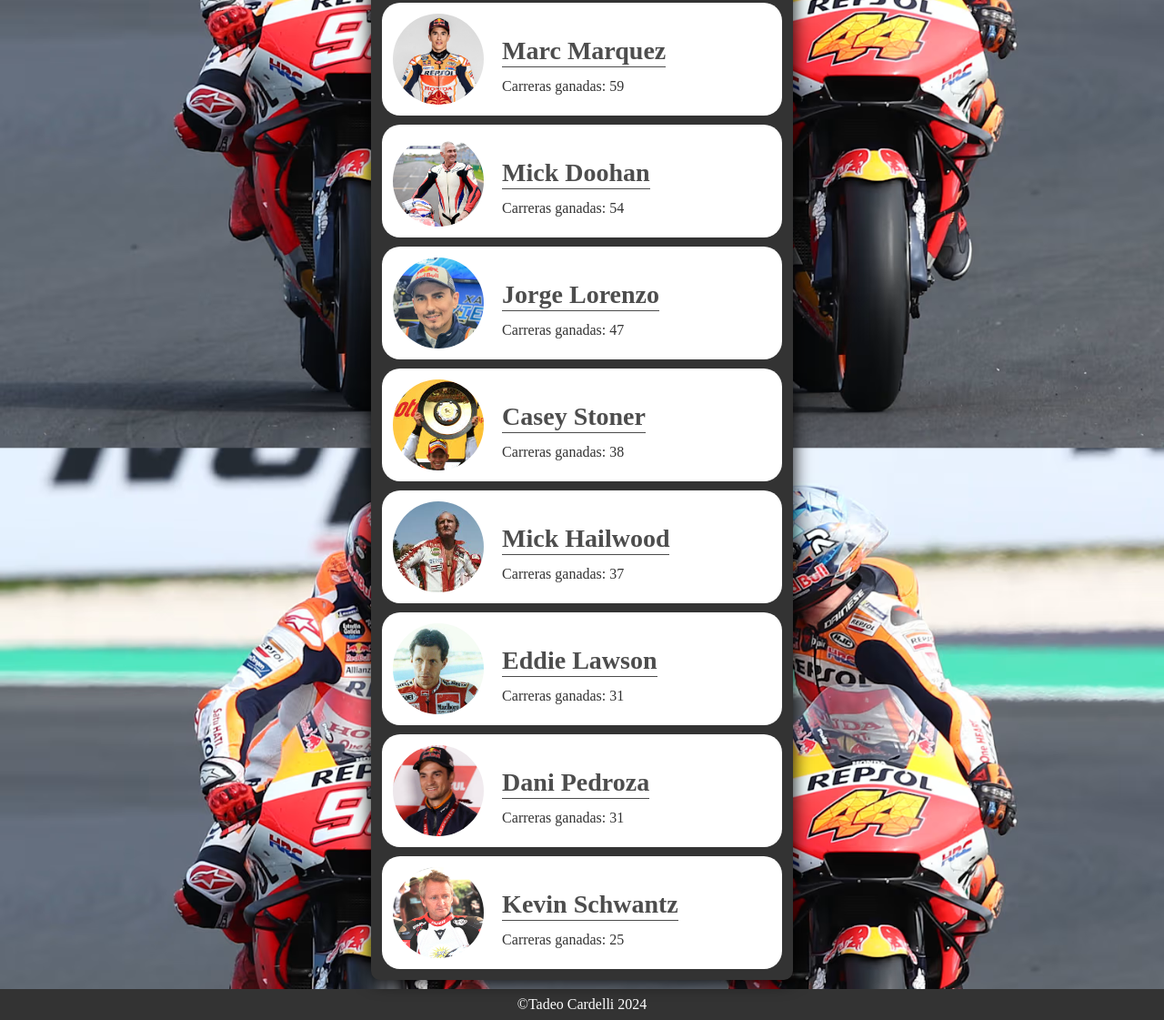
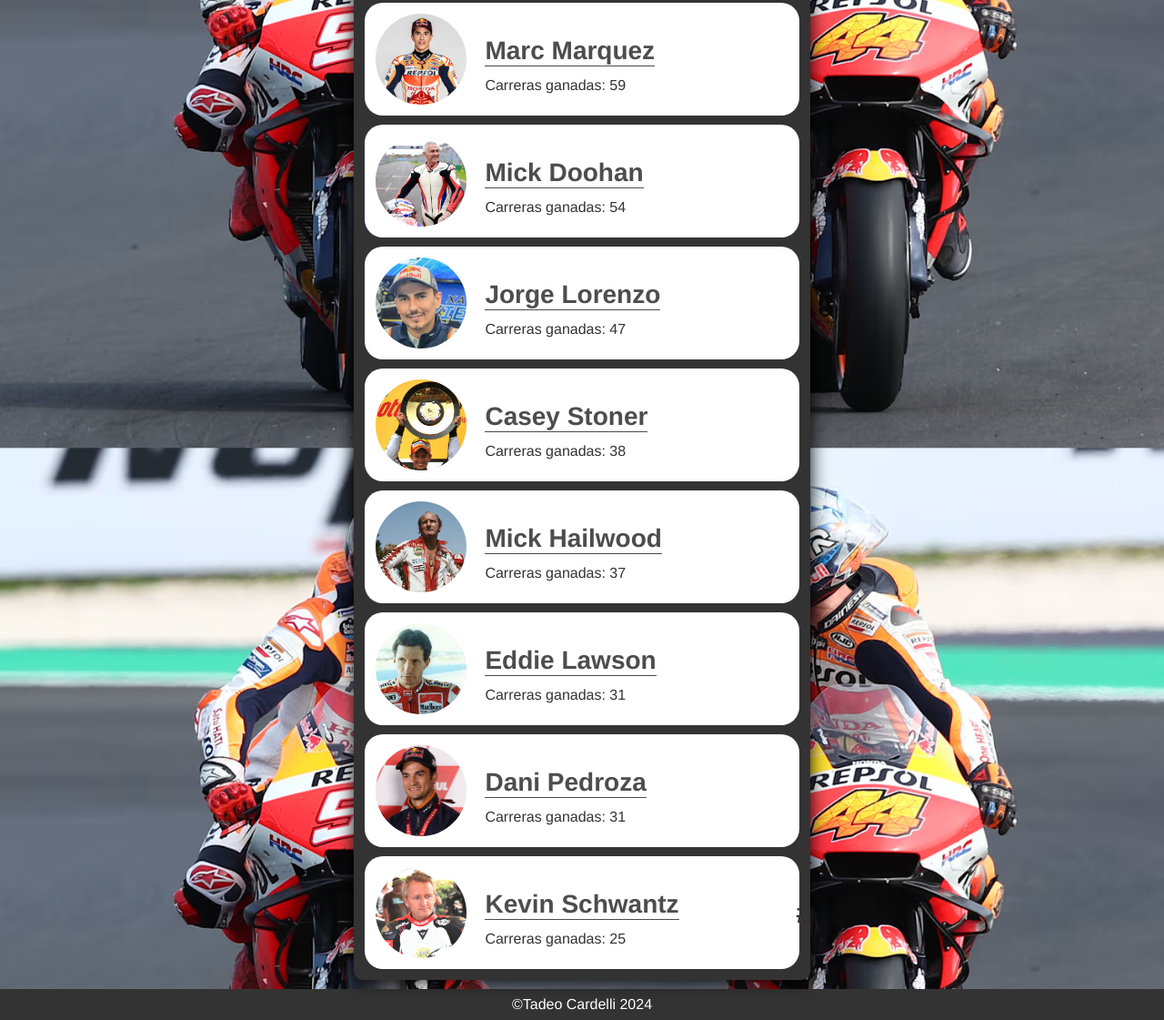
Before and after one commit to Tadeoo14/Ranking-UI, a plain HTML site: page index.html in a window 1280 px wide. Shown: the part 361-1482 px from the top of the page at 91% size. Drawn offline with Linux system fonts and the light colour scheme.

Commit message:
Finalizado

```diff
--- a/index.html
+++ b/index.html
@@ -11,102 +11,102 @@
     <main>
         <div class="container">
             <h3 class="title">Ranking de victorias del MotoGP</h3>
-            <div class="box">
-                <div class="list">
+            <div class="container-box">
+                <div class="card">
                     <div class="imgBox">
                         <img src=".\img/Valentino-Rossi.jpg" alt="Piloto Valentino Rossi">
                     </div>
-                    <div class="content">
+                    <div class="contenido">
                         <h2 class="rank" id="P1">#1</h2>
                         <h3>Valentino Rossi</h3>
                         <p>Carreras ganadas: 89</p>
                     </div>
                 </div>
-                <div class="list">
+                <div class="card">
                     <div class="imgBox">
                         <img src=".\img/Giacomo_Agostini.jpg" alt="Piloto Giacomo Agostini">
                     </div>
-                    <div class="content">
+                    <div class="contenido">
                         <h2 class="rank" id="P2">#2</h2>
                         <h3>Giacomo Agostini</h3>
                         <p>Carreras ganadas: 68</p>
                     </div>
                 </div>
-                <div class="list">
+                <div class="card">
                     <div class="imgBox">
                         <img src=".\img/Marc_Marquez.jpg" alt="Piloto Marc Marquez">
                     </div>
-                    <div class="content">
+                    <div class="contenido">
                         <h2 class="rank" id="P3">#3</h2>
                         <h3>Marc Marquez</h3>
                         <p>Carreras ganadas: 59</p>
                     </div>
                 </div>
-                <div class="list">
+                <div class="card">
                     <div class="imgBox">
                         <img src=".\img/Mick-D.jpg" alt="Piloto Mick Doohan">
                     </div>
-                    <div class="content">
+                    <div class="contenido">
                         <h2 class="rank">#4</h2>
                         <h3>Mick Doohan</h3>
                         <p>Carreras ganadas: 54</p>
                     </div>
                 </div>
-                <div class="list">
+                <div class="card">
                     <div class="imgBox">
                         <img src=".\img/Lorenzo.jpg" alt="Piloto Jorge Lorenzo">
                     </div>
-                    <div class="content">
+                    <div class="contenido">
                         <h2 class="rank" >#5</h2>
                         <h3>Jorge Lorenzo</h3>
                         <p>Carreras ganadas: 47</p>
                     </div>
                 </div>
-                <div class="list">
+                <div class="card">
                     <div class="imgBox">
                         <img src=".\img/CaserStoner.jpg" alt="Piloto Casey Stoner">
                     </div>
-                    <div class="content">
+                    <div class="contenido">
                         <h2 class="rank">#6</h2>
                         <h3>Casey Stoner</h3>
                         <p>Carreras ganadas: 38</p>
                     </div>
                 </div>
-                <div class="list">
+                <div class="card">
                     <div class="imgBox">
                         <img src=".\img/mick-Hailwood.jpg" alt="Piloto Mick Hailwood">
                     </div>
-                    <div class="content">
+                    <div class="contenido">
                         <h2 class="rank" >#7</h2>
                         <h3>Mick Hailwood</h3>
                         <p>Carreras ganadas: 37</p>
                     </div>
                 </div>
-                <div class="list">
+                <div class="card">
                     <div class="imgBox">
                         <img src=".\img/lawson.jpg" alt="Piloto Eddie Lawson">
                     </div>
-                    <div class="content">
+                    <div class="contenido">
                         <h2 class="rank" >#8</h2>
                         <h3>Eddie Lawson</h3>
                         <p>Carreras ganadas: 31</p>
                     </div>
                 </div>
-                <div class="list">
+                <div class="card">
                     <div class="imgBox">
                         <img src=".\img/dani-pedroza.jpg" alt="Piloto Dani Pedroza">
                     </div>
-                    <div class="content">
+                    <div class="contenido">
                         <h2 class="rank" >#9</h2>
                         <h3>Dani Pedroza</h3>
                         <p>Carreras ganadas: 31</p>
                     </div>
                 </div>
-                <div class="list">
+                <div class="card">
                     <div class="imgBox">
                         <img src=".\img/kevin-schwantz.jpg" alt="Piloto Kevin Schwantz">
                     </div>
-                    <div class="content">
+                    <div class="contenido">
                         <h2 class="rank">#10</h2>
                         <h3>Kevin Schwantz</h3>
                         <p>Carreras ganadas: 25</p>
--- a/styles.css
+++ b/styles.css
@@ -9,7 +9,7 @@
     padding: 0;
     list-style: none;
     text-decoration:none;
-    font-family: 'Times New Roman', Times, serif;
+    font-family: 'Franklin Gothic Medium', 'Arial Narrow', Arial, sans-serif;
 }
 
 main{
@@ -70,33 +70,24 @@ img{
     border-bottom: solid 2px var(--primery-color);
 
 }
-.box{
+.container-box{
     position: relative;
     min-width: 300px;
 }
 
-.box .list{
+.container-box .card{
     position: relative;
     display: flex;
     border-radius: 20px;
     padding: 12px;
     margin-top: 10px;
     cursor: pointer;
-    transition: 0.5s;
+    transition: all ease-in-out 0.5s;
     overflow: hidden;
     background-color: var(--primery-color);
 }
-.box:hover .list{
-    filter: blur(5px);
-    opacity: 0.25;
-}
-.box .list:hover{
-    filter: blur(0px);
-    opacity: 1;
-    box-shadow: 0px 20px 35px rgba(0, 0, 0, 0.15);
-    transform: scale(1.12);
-}
-.box .list .imgBox{
+
+.container-box .card .imgBox{
     position: relative;
     width: 100px;
     height: 100px;
@@ -105,53 +96,61 @@ img{
     margin-right: 20px;
 }
 
-.box .list .content{
+.container-box .card .contenido{
     display: flex;
     flex-direction: column;
     justify-content: center;
     color:#333;
 }
-.box .list .content .rank{
+.container-box .card .contenido .rank{
     position: absolute;
     right: -50px;
     font-size: 2em;
     transition: 0.5s;
 }
 
-.box .list:hover .content .rank{
+.container-box .card:hover .contenido .rank{
     right: 25px;
     transition: all ease 0.5s;
 }
+.container-box:hover .card{
+    filter: blur(5px);
+    opacity: 0.25;
+}
+.container-box .card:hover{
+    filter: blur(0px);
+    opacity: 1;
+    box-shadow: 0px 20px 35px rgba(0, 0, 0, 0.15);
+    transform: scale(1.12);
+}
 
-.box .list .content h3{
-    line-height: 1.2em;
-    font-weight: 600;
+.container-box .card .contenido h3{
     font-size:1.75em;
     color: var(--secondary-color);
     margin: 10px 0 15px 0;
     border-bottom: solid 1px ;
 }
-.box .list .content p{
+.container-box .card .contenido p{
     line-height: 0.75em;
 
 }
 
 @media (width < 350px) {
-    .box .list .content h3 {
+    .container-box .card .contenido h3 {
         margin: 5px 0 5px 0;
     }
-    .box .list .content h3{
+    .container-box .card .contenido h3{
         font-size: 1.2em  ;
     }
     .title{
         margin: 10px;
         font-size: 1.5em;
     }
-    .box .list .imgBox {
+    .container-box .card .imgBox {
         width: 50px;
         height: 50px;
     }
-    .box .list:hover{
+    .container-box .card:hover{
         transform: scale(1.05);
     }
 }
```
